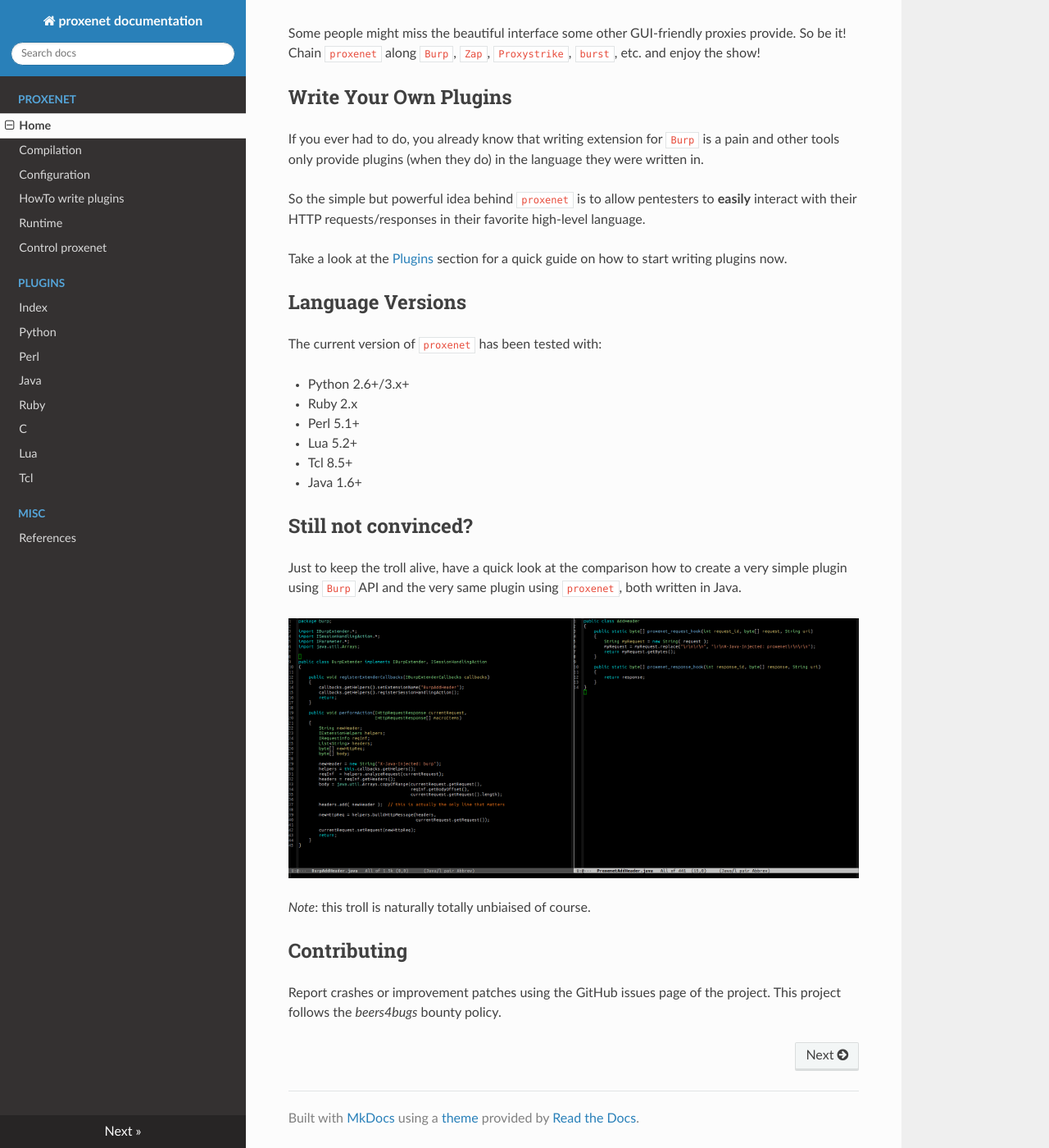
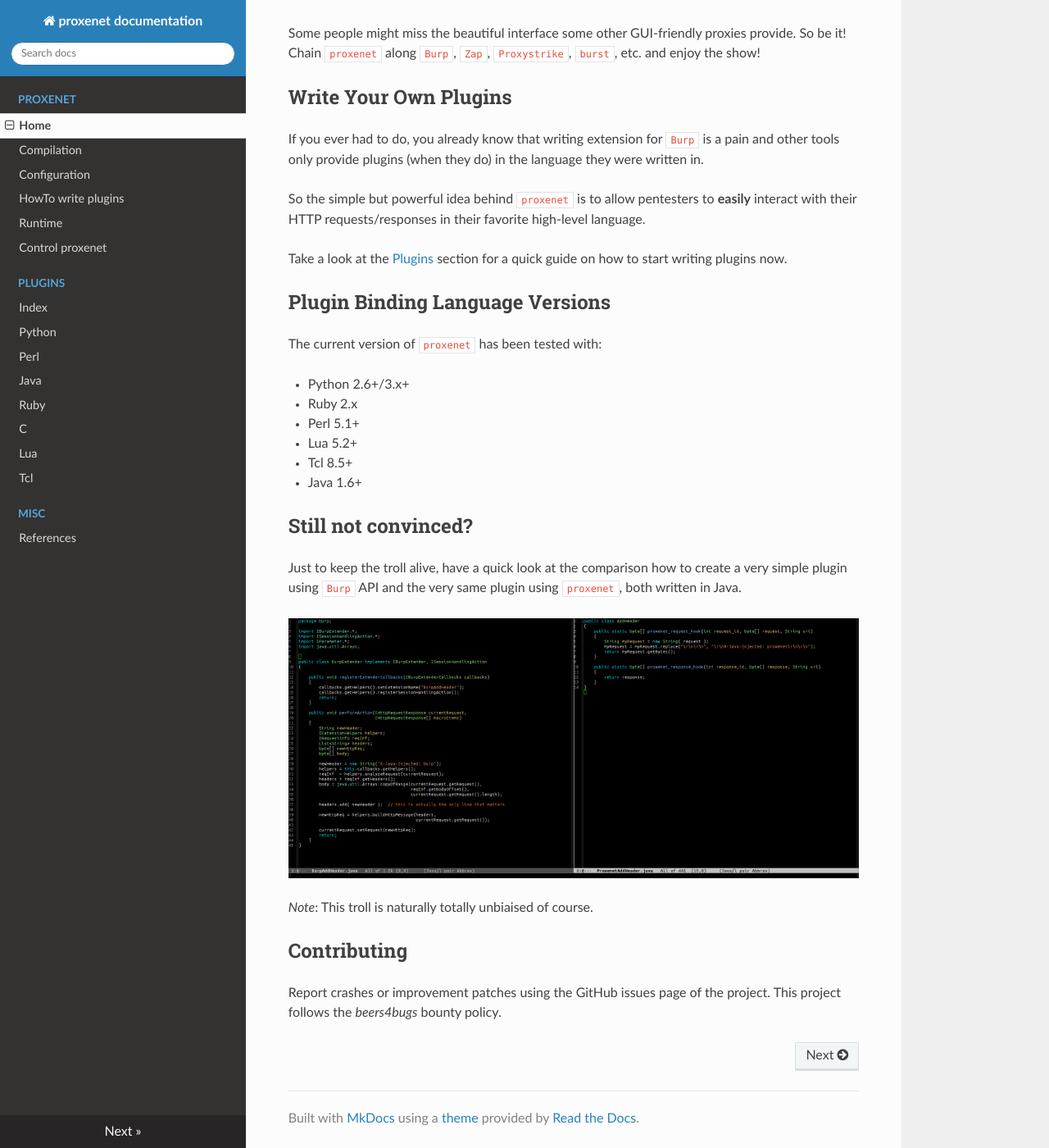
Before and after one commit to hugsy/proxenet, an MkDocs documentation site: the page built from docs/index.md, in a window 1280 px wide and 1400 px high, scrolled down 2283 px. Shown: the whole window at 82% size. Built offline with MkDocs 1.6.1, drawn with Linux system fonts in a browser that asks for light colours; nearby versions of some CDN libraries; old or Windows-style settings are respelled for this version of MkDocs.

Commit message:
Reword language versions to be a tad clearer.

```diff
--- a/docs/index.md
+++ b/docs/index.md
@@ -99,7 +99,7 @@
 Take a look at the [Plugins](plugin) section for a quick guide on how to start
 writing plugins now.
 
-## Language Versions
+## Plugin Binding Language Versions
 
 The current version of `proxenet` has been tested with:
 
@@ -119,7 +119,7 @@
 
 ![burp-proxenet](img/fun.png)
 
-*Note*: this troll is naturally totally unbiaised of course.
+*Note*: This troll is naturally totally unbiaised of course.
 
 
 ## Contributing
```
